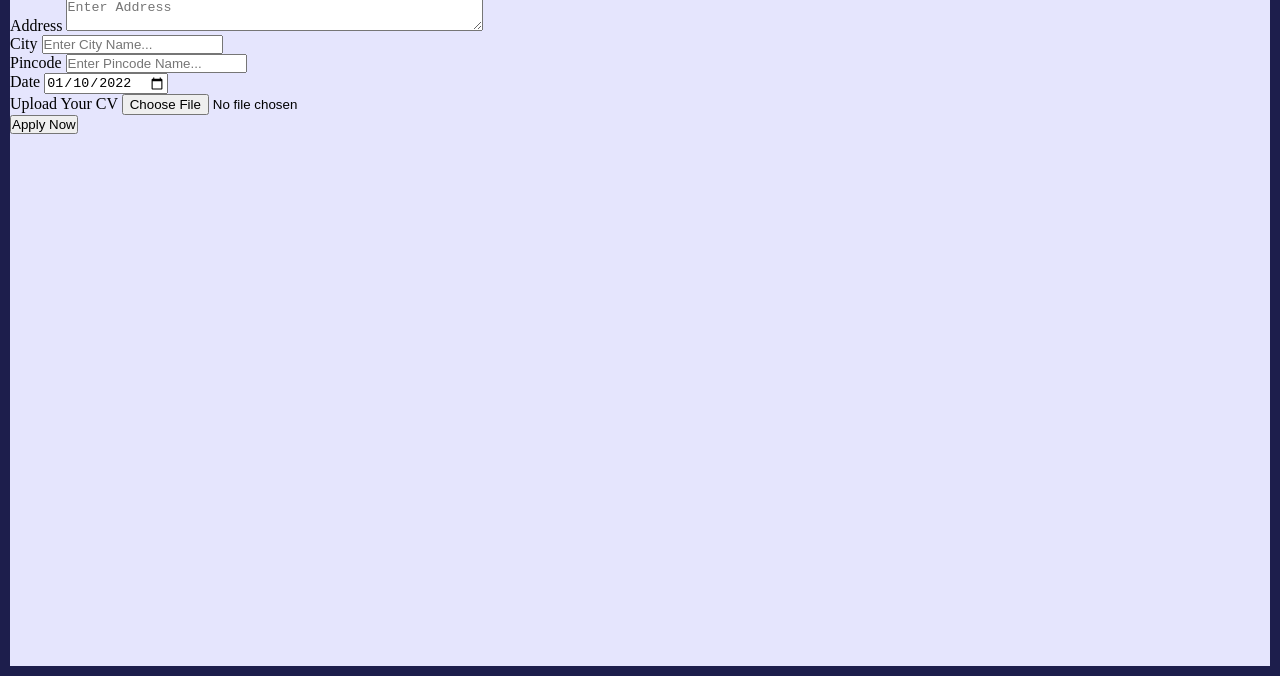
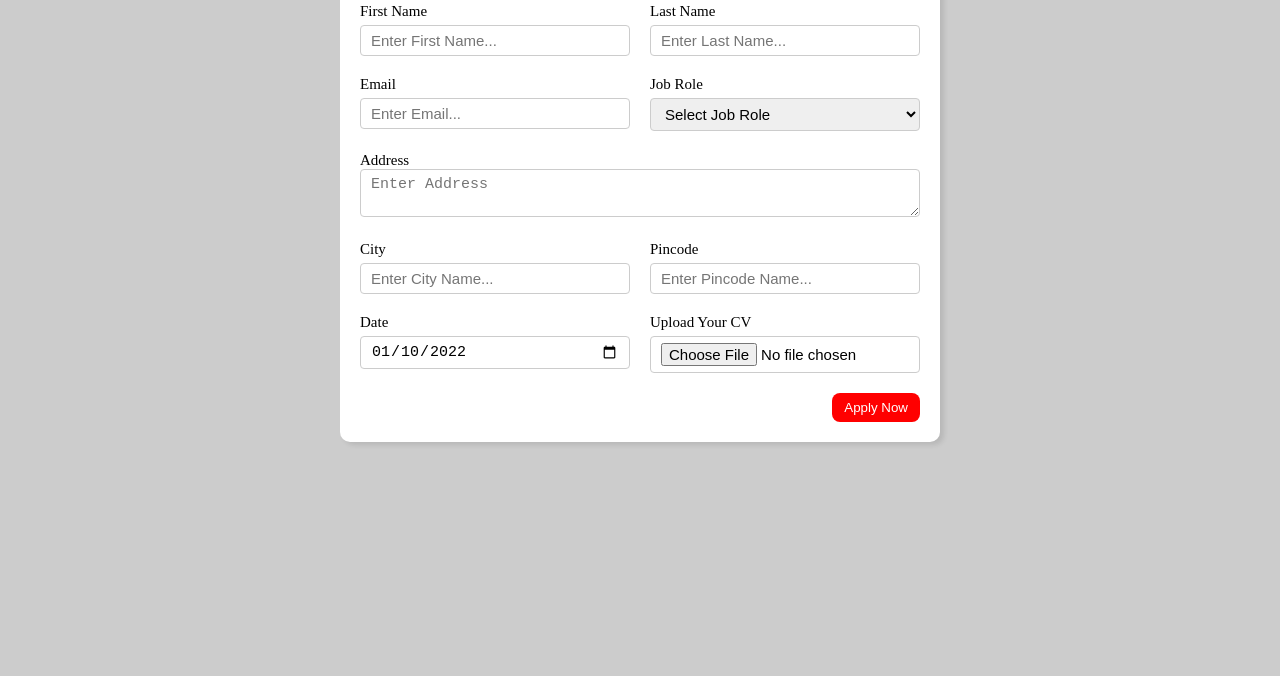
Before and after one commit to webvashu/project2-job-application-form-, a plain HTML site: page index.html in a window 1280 px wide. Shown: the part 124-800 px from the top of the page. Drawn offline with Linux system fonts and the light colour scheme.

Commit message:
Update style.css

```diff
--- a/style.css
+++ b/style.css
@@ -1,23 +1,90 @@
-
 * {
     margin: 0;
     padding: 0;
     box-sizing: border-box;
   }
 
+  body {
+    background-color: #ccc;
+  }
   .container {
-    background-color: #e5e5fd;
-    min-height: 100vh;
-    border: 10px solid #1d1e4c;
-  }
-
-  .content {
     max-width: 900px;
     margin: 0 auto;
   }
-  .top_section {
-    margin-top: 100px;
+
+  .apply_box {
+    max-width: 600px;
+    padding: 20px;
+    background-color: white;
+    margin: 0 auto;
+    margin-top: 50px;
+    box-shadow: 4px 3px 5px rgba(1, 1, 1, 0.1);
+    border-radius: 10px;
+  }
+
+  .title_small {
+    font-size: 20px;
+  }
+
+  .form_container {
+    margin-top: 20px;
+    display: grid;
+    grid-template-columns: repeat(auto-fit, minmax(200px, 1fr));
+    gap: 20px;
+  }
+  .form_control {
     display: flex;
-    justify-content: space-between;
-    align-items: flex-end;
+    flex-direction: column;
   }
+
+  label {
+    font-size: 15px;
+    margin-bottom: 5px;
+  }
+
+  input,
+  select,
+  textarea {
+    padding: 6px 10px;
+    border: 1px solid #ccc;
+    border-radius: 4px;
+    font-size: 15px;
+  }
+
+  input:focus {
+    outline-color: red;
+  }
+
+  .button_container {
+    display: flex;
+
+    justify-content: flex-end;
+    margin-top: 20px;
+  }
+  button {
+    background-color: red;
+    border: transparent solid 2px;
+    padding: 5px 10px;
+    color: white;
+    border-radius: 8px;
+    transition: 0.3s ease-in;
+  }
+  button:hover {
+    background-color: #ccc;
+    border: 2px solid red;
+    color: black;
+    transition: 0.3s ease-out;
+    cursor: pointer;
+  }
+  .textarea_control {
+    grid-column: 1 / span 2;
+  }
+  .textarea_control textarea {
+    width: 100%;
+  }
+
+  @media (max-width: 460px) {
+    .textarea_control {
+      grid-column: 1 / span 1;
+    }
+  } ;
```
